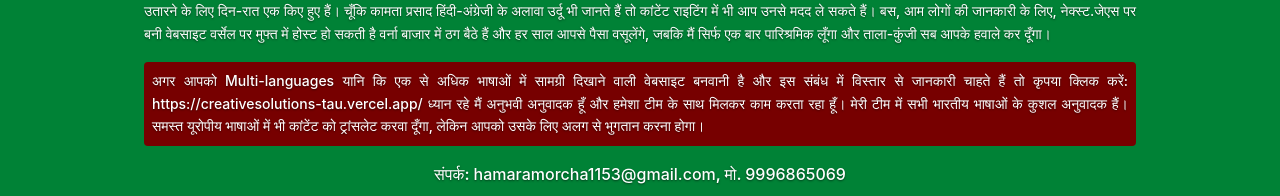
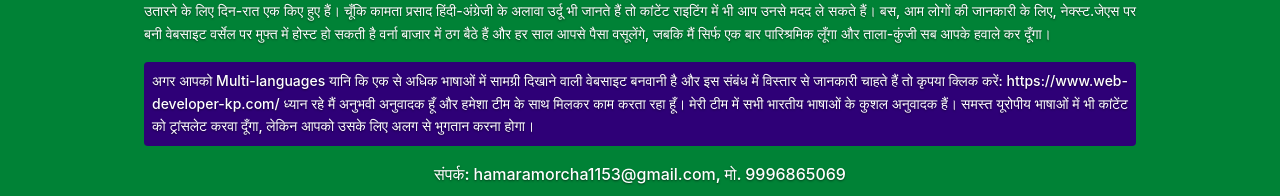
Before and after one commit to kp1153/hamara-morcha-final, a Next.js app: page / in a window 1280 px wide. Shown: the part 331-527 px from the top of the page. Built offline with nearby package versions, Linux system fonts and the light colour scheme; no server answers; the database is empty.

Commit message:
Fix: Views counter implementation

```diff
--- a/app/api/views/route.js
+++ b/app/api/views/route.js
@@ -2,7 +2,10 @@ import { NextResponse } from "next/server";
 import { BetaAnalyticsDataClient } from "@google-analytics/data";
 
 const analyticsDataClient = new BetaAnalyticsDataClient({
-  credentials: JSON.parse(process.env.GA_CREDENTIALS),
+  credentials: {
+    client_email: process.env.GA_CLIENT_EMAIL,
+    private_key: process.env.GA_PRIVATE_KEY.replace(/\\n/g, "\n"),
+  },
 });
 
 export const dynamic = "force-dynamic";
@@ -11,7 +14,7 @@ export const revalidate = 0;
 export async function GET(request) {
   try {
     const { searchParams } = new URL(request.url);
-    const slug = searchParams.get("slug"); // example: "/category/post-slug"
+    const slug = searchParams.get("slug");
 
     if (!slug) {
       return NextResponse.json(
@@ -21,7 +24,7 @@ export async function GET(request) {
     }
 
     const resp = await analyticsDataClient.runReport({
-      property: "properties/498352741",
+      property: `properties/${process.env.GA_PROPERTY_ID}`,
       dateRanges: [{ startDate: "today", endDate: "today" }],
       dimensions: [{ name: "pagePath" }],
       metrics: [{ name: "screenPageViews" }],
@@ -36,6 +39,7 @@ export async function GET(request) {
     const views = Number(resp.rows?.[0]?.metricValues?.[0]?.value || 0);
     return NextResponse.json({ views });
   } catch (err) {
+    console.error("Error fetching views:", err);
     return NextResponse.json(
       { error: "Failed to fetch views" },
       { status: 500 }
--- a/app/desh-videsh/[slug]/page.js
+++ b/app/desh-videsh/[slug]/page.js
@@ -41,7 +41,8 @@ export default async function DeshVideshPage({ params }) {
               <span className="mr-1">🕐</span>
               {formatDate(news.created_at)}
             </div>
-            <ViewsCounter slug={safeSlug} />
+
+            <ViewsCounter slug={`/desh-videsh/${safeSlug}`} />
           </div>
           {news.image_url && (
             <div className="mb-6">
--- a/app/jeevan-ke-rang/[slug]/page.js
+++ b/app/jeevan-ke-rang/[slug]/page.js
@@ -41,7 +41,7 @@ export default async function Page({ params }) {
               <span className="mr-1">🕐</span>
               {formatDate(news.created_at)}
             </div>
-            <ViewsCounter slug={safeSlug} />
+            <ViewsCounter slug={`/jeewan-ke-rang/${safeSlug}`} />
           </div>
           {news.image_url && (
             <div className="mb-6">
--- a/app/layout.js
+++ b/app/layout.js
@@ -16,8 +16,10 @@ const geistMono = Geist_Mono({
 });
 
 export const metadata = {
-  title: "न्यूज पोर्टल 'हमारा मोर्चा'",
-  description: "हमारा मोर्चा फाउंडेशन द्वारा संचालित",
+  title:
+    "खुद कामता प्रसाद यानि कि https://www.web-developer-kp.com/ ने  इस वेबसाइट को नेक्स्ट.जेए पर विकसित किया है, जो पेशेवर वेब-डेवलपर हैं।",
+  description:
+    "हम लेटेस्ट टेक्नोलॉजी पर बनाते हैं, ऐसी वेबसाइट जिस पर नहीं आता कोई सालाना खर्च, इसी टेक्नोलॉजी पर बना है हमारा मोर्चा",
 };
 
 export default function RootLayout({ children }) {
--- a/app/pratirodh/[slug]/page.js
+++ b/app/pratirodh/[slug]/page.js
@@ -42,7 +42,8 @@ export default async function Page({ params }) {
               <span className="mr-1">🕐</span>
               {formatDate(news.created_at)}
             </div>
-            <ViewsCounter slug={safeSlug} />
+
+            <ViewsCounter slug={`/pratirodh/${safeSlug}`} />
           </div>
           {news.image_url && (
             <div className="mb-6">
--- a/app/vividha/[slug]/page.js
+++ b/app/vividha/[slug]/page.js
@@ -42,7 +42,8 @@ export default async function Page({ params }) {
               <span className="mr-1">🕐</span>
               {formatDate(news.created_at)}
             </div>
-            <ViewsCounter slug={safeSlug} />
+
+            <ViewsCounter slug={`/vividha/${safeSlug}`} />
           </div>
           {news.image_url && (
             <div className="mb-6">
--- a/components/Footer.js
+++ b/components/Footer.js
@@ -20,21 +20,20 @@ const Footer = () => {
           आपके हवाले कर दूँगा।
         </p>
 
-        <p className="text-white font-bold bg-[#700] p-2 rounded">
+        <p className="text-white font-bold bg-[#2e0077] p-2 rounded">
           अगर आपको Multi-languages यानि कि एक से अधिक भाषाओं में सामग्री दिखाने
           वाली वेबसाइट बनवानी है और इस संबंध में विस्तार से जानकारी चाहते हैं तो
           कृपया क्लिक करें:{" "}
           <a
-            href="https://creativesolutions-tau.vercel.app/"
+            href="https://www.web-developer-kp.com/"
             target="_blank"
             rel="noopener noreferrer"
             className="text-white hover:underline hover:text-blue-200 font-semibold"
           >
-            https://creativesolutions-tau.vercel.app/ ध्यान रहे मैं अनुभवी
-            अनुवादक हूँ और हमेशा टीम के साथ मिलकर काम करता रहा हूँ। मेरी टीम में
-            सभी भारतीय भाषाओं के कुशल अनुवादक हैं। समस्त यूरोपीय भाषाओं में भी
-            कांटेंट को ट्रांसलेट करवा दूँगा, लेकिन आपको उसके लिए अलग से भुगतान
-            करना होगा।
+            https://www.web-developer-kp.com/ ध्यान रहे मैं अनुभवी अनुवादक हूँ
+            और हमेशा टीम के साथ मिलकर काम करता रहा हूँ। मेरी टीम में सभी भारतीय
+            भाषाओं के कुशल अनुवादक हैं। समस्त यूरोपीय भाषाओं में भी कांटेंट को
+            ट्रांसलेट करवा दूँगा, लेकिन आपको उसके लिए अलग से भुगतान करना होगा।
           </a>
         </p>
 
```
Also changed, not shown: 1 other file (tests, documents, lock files or other folders).
